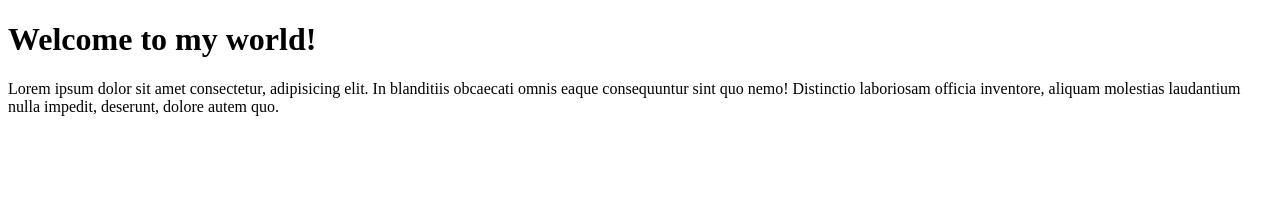
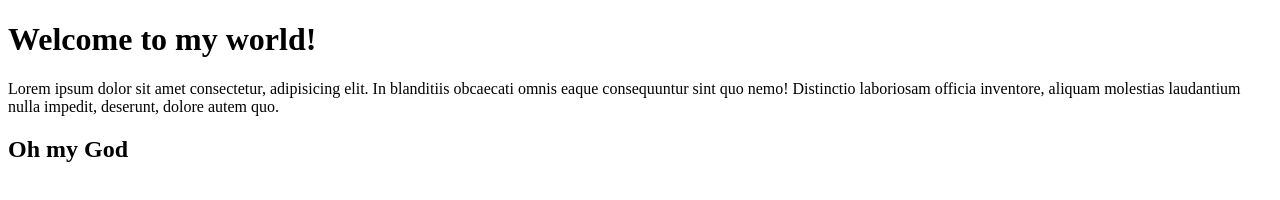
Before and after one commit to NamunaAdhikari/GitLearnings, a plain HTML site: page index.html in a window 1280 px wide. Drawn offline with Linux system fonts and the light colour scheme.

Commit message:
added second heading

```diff
--- a/index.html
+++ b/index.html
@@ -8,5 +8,6 @@
 <body>
     <h1>Welcome to my world!</h1>
     <p>Lorem ipsum dolor sit amet consectetur, adipisicing elit. In blanditiis obcaecati omnis eaque consequuntur sint quo nemo! Distinctio laboriosam officia inventore, aliquam molestias laudantium nulla impedit, deserunt, dolore autem quo.</p>
+    <h2>Oh my God</h2>
 </body>
 </html>
```
